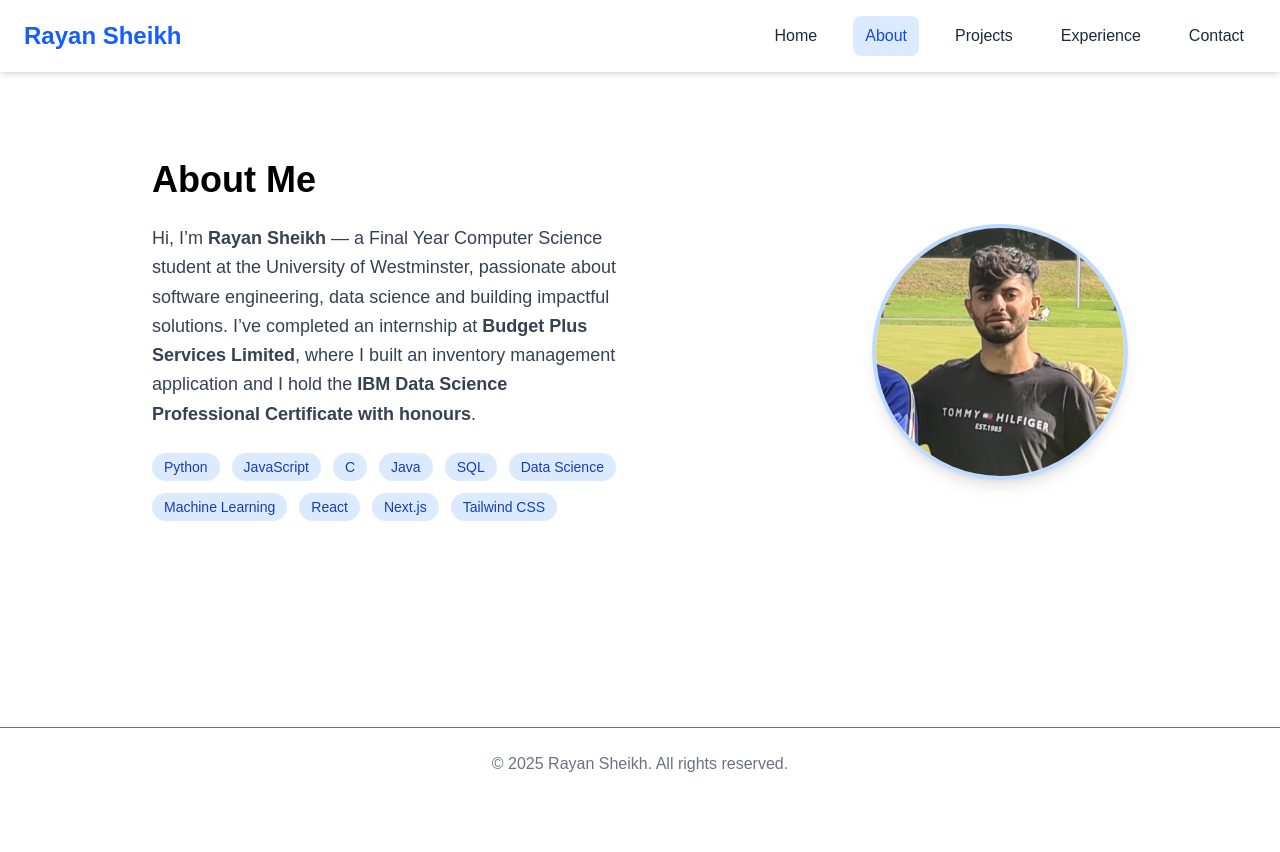
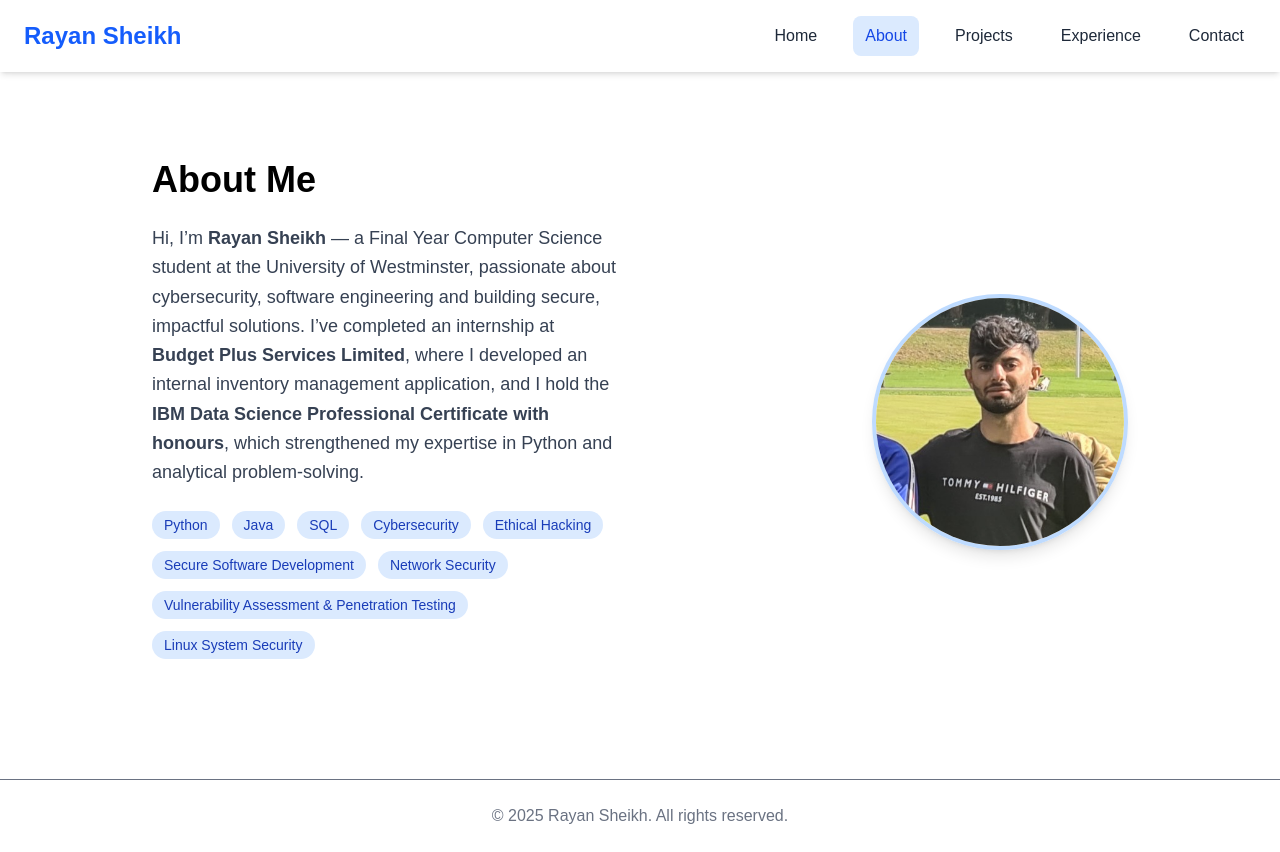
Before and after one commit to RayanSheikh01/Portfolio, a Next.js app: page /about in a window 1280 px wide. Before the commit the page ends 800 px from the top, so only its background shows below. Built offline with nearby package versions, Linux system fonts and the light colour scheme.

Commit message:
Update about page to focus on cyber security

```diff
--- a/app/about/page.tsx
+++ b/app/about/page.tsx
@@ -1,15 +1,14 @@
 export default function AboutPage() {
     const skills = [
       "Python",
-      "JavaScript",
-      "C",
       "Java",
       "SQL",
-      "Data Science",
-      "Machine Learning",
-      "React",
-      "Next.js",
-      "Tailwind CSS",
+      "Cybersecurity",
+      "Ethical Hacking",
+      "Secure Software Development",
+      "Network Security",
+      "Vulnerability Assessment & Penetration Testing",
+      "Linux System Security"
     ];
 
     return (
@@ -18,7 +17,7 @@ export default function AboutPage() {
         <div className="flex-1">
           <h2 className="text-4xl font-bold mb-6 text-black">About Me</h2>
           <p className="text-gray-700 mb-6 leading-relaxed text-lg">
-            Hi, I’m <span className="font-semibold">Rayan Sheikh</span> — a Final Year Computer Science student at the University of Westminster, passionate about software engineering, data science and building impactful solutions. I’ve completed an internship at <span className="font-semibold">Budget Plus Services Limited</span>, where I built an inventory management application and I hold the <span className="font-semibold">IBM Data Science Professional Certificate with honours</span>.
+            Hi, I’m <span className="font-semibold">Rayan Sheikh</span> — a Final Year Computer Science student at the University of Westminster, passionate about cybersecurity, software engineering and building secure, impactful solutions. I’ve completed an internship at <span className="font-semibold">Budget Plus Services Limited</span>, where I developed an internal inventory management application, and I hold the <span className="font-semibold">IBM Data Science Professional Certificate with honours</span>, which strengthened my expertise in Python and analytical problem-solving.
           </p>
 
           {/* Skills */}
```
